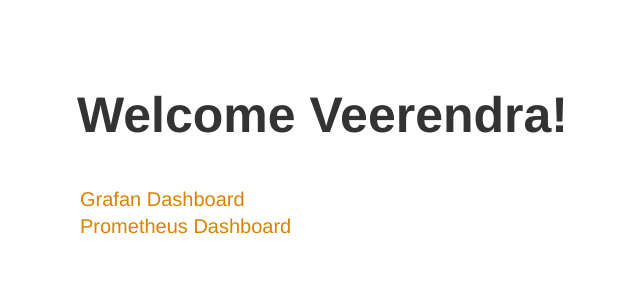
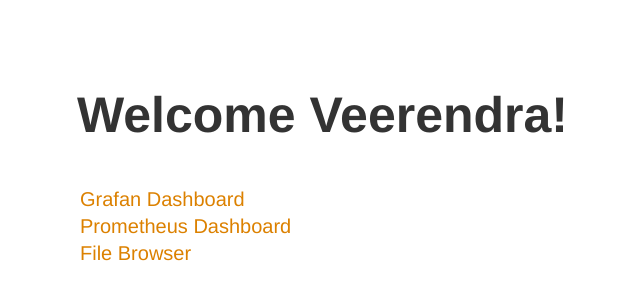
Before and after one commit to veerendra2/init-my-rpi4, a plain HTML site: page nginx/index.html in a window 1280 px wide. Shown: the part 114-414 px from the top of the page, without its empty margins (238-878 px from the left). Drawn offline with Linux system fonts and the light colour scheme.

Commit message:
[ADD] filebrowser

```diff
--- a/nginx/index.html
+++ b/nginx/index.html
@@ -43,6 +43,9 @@
             <tr>
                 <td><a href="https://at0m/prometheus">Prometheus Dashboard</a></td>
             </tr>
+            <tr>
+                <td><a href="https://at0m/filebrowser">File Browser</a></td>
+            </tr>
         </table>
     </div>
 </article>
```
Also changed, not shown: 7 other files.
